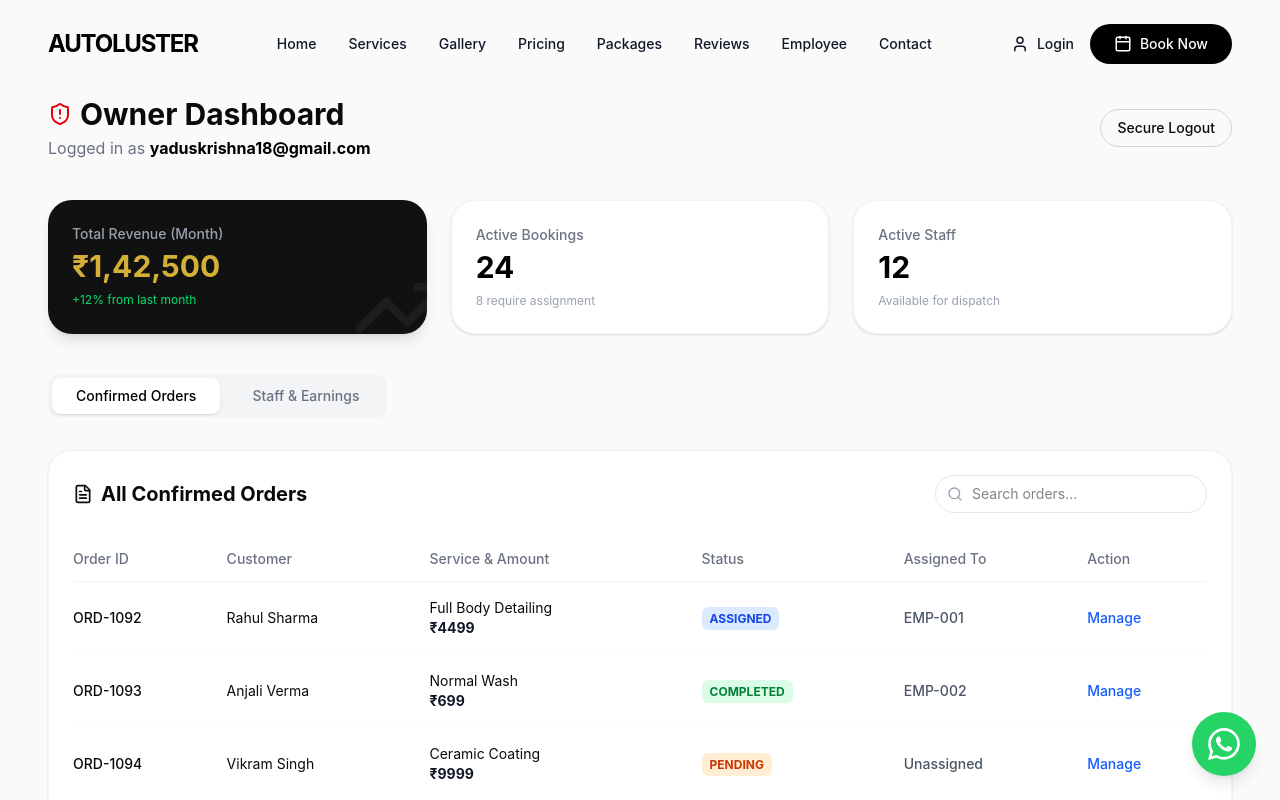
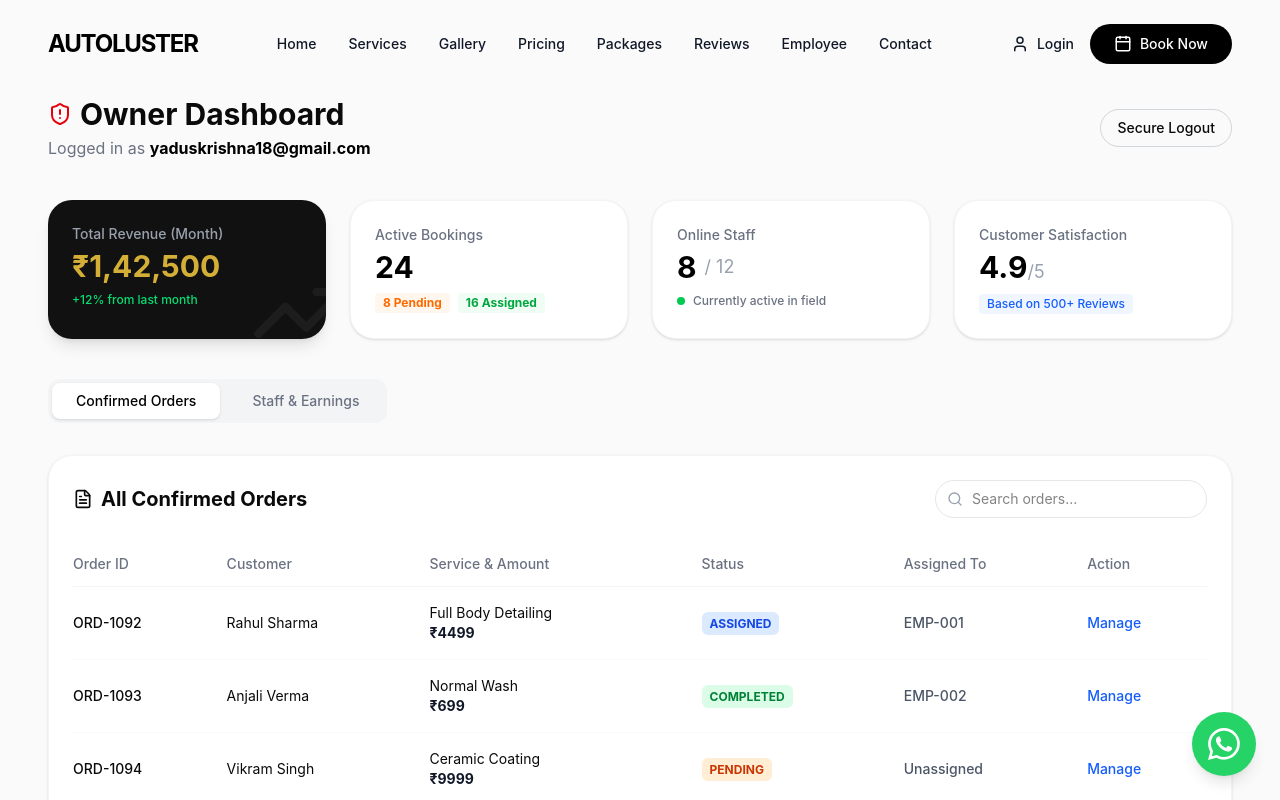
Before and after one commit to yaduskrishna18-cpu/autoluster-car-detailing-booking-portal, a React (Vite) app: page /admin in a window 1280 px wide. Shown: the top 800 px of the page. Built offline with nearby package versions, Linux system fonts and the light colour scheme.

Commit message:
Update employee upload form and admin dashboard metrics

```diff
--- a/src/pages/AdminDashboard.jsx
+++ b/src/pages/AdminDashboard.jsx
@@ -42,22 +42,35 @@ export default function AdminDashboard() {
         </div>
 
         {/* Global KPI Cards */}
-        <div className="grid grid-cols-1 md:grid-cols-3 gap-6 mb-10">
+        <div className="grid grid-cols-1 md:grid-cols-2 lg:grid-cols-4 gap-6 mb-10">
           <div className="bg-[#111111] text-white p-6 rounded-3xl shadow-lg relative overflow-hidden">
             <TrendingUp size={100} className="absolute -right-6 -bottom-6 opacity-5 text-white" />
             <p className="text-gray-400 text-sm font-medium mb-1">Total Revenue (Month)</p>
             <h2 className="text-3xl font-bold text-[#d4af37]">₹1,42,500</h2>
-            <p className="text-green-400 text-xs mt-2">+12% from last month</p>
+            <p className="text-green-400 text-xs mt-2 font-medium">+12% from last month</p>
           </div>
           <div className="bg-white p-6 rounded-3xl shadow-sm border border-gray-100">
             <p className="text-gray-500 text-sm font-medium mb-1">Active Bookings</p>
             <h2 className="text-3xl font-bold text-black">24</h2>
-            <p className="text-gray-400 text-xs mt-2">8 require assignment</p>
+            <div className="flex items-center gap-2 mt-2">
+              <span className="text-orange-500 text-xs font-bold bg-orange-50 px-2 py-0.5 rounded">8 Pending</span>
+              <span className="text-green-600 text-xs font-bold bg-green-50 px-2 py-0.5 rounded">16 Assigned</span>
+            </div>
           </div>
           <div className="bg-white p-6 rounded-3xl shadow-sm border border-gray-100">
-            <p className="text-gray-500 text-sm font-medium mb-1">Active Staff</p>
-            <h2 className="text-3xl font-bold text-black">12</h2>
-            <p className="text-gray-400 text-xs mt-2">Available for dispatch</p>
+            <p className="text-gray-500 text-sm font-medium mb-1">Online Staff</p>
+            <h2 className="text-3xl font-bold text-black flex items-center gap-2">
+              8 <span className="text-gray-400 text-lg font-normal">/ 12</span>
+            </h2>
+            <div className="flex items-center gap-2 mt-2">
+              <span className="w-2 h-2 rounded-full bg-green-500"></span>
+              <span className="text-gray-500 text-xs font-medium">Currently active in field</span>
+            </div>
+          </div>
+          <div className="bg-white p-6 rounded-3xl shadow-sm border border-gray-100">
+            <p className="text-gray-500 text-sm font-medium mb-1">Customer Satisfaction</p>
+            <h2 className="text-3xl font-bold text-black">4.9<span className="text-gray-400 text-lg font-normal">/5</span></h2>
+            <p className="text-blue-600 text-xs mt-2 font-medium bg-blue-50 w-max px-2 py-0.5 rounded">Based on 500+ Reviews</p>
           </div>
         </div>
 
--- a/src/pages/EmployeePortal.jsx
+++ b/src/pages/EmployeePortal.jsx
@@ -239,21 +239,33 @@ export default function EmployeePortal() {
 
           {/* Upload Finished Work Section */}
           <div className="mt-8 bg-white rounded-3xl p-6 md:p-8 border border-gray-100 shadow-sm">
-            <h2 className="text-xl font-bold mb-4">Upload Finished Work</h2>
-            <p className="text-gray-500 text-sm mb-6">Upload photos of completed jobs to be featured in the Autoluster public gallery.</p>
+            <h2 className="text-xl font-bold mb-4">Upload Before & After Transformation</h2>
+            <p className="text-gray-500 text-sm mb-6">Upload photos to showcase the premium detailing transformation in the public gallery.</p>
 
-            <div className="border-2 border-dashed border-gray-200 rounded-2xl p-8 text-center hover:bg-gray-50 transition-colors cursor-pointer">
-              <div className="w-16 h-16 bg-gray-100 rounded-full flex items-center justify-center mx-auto mb-4">
-                <svg xmlns="http://www.w3.org/2000/svg" width="24" height="24" viewBox="0 0 24 24" fill="none" stroke="currentColor" strokeWidth="2" strokeLinecap="round" strokeLinejoin="round" className="text-gray-600"><path d="M21 15v4a2 2 0 0 1-2 2H5a2 2 0 0 1-2-2v-4"></path><polyline points="17 8 12 3 7 8"></polyline><line x1="12" y1="3" x2="12" y2="15"></line></svg>
+            <div className="grid grid-cols-1 md:grid-cols-2 gap-4 mb-6">
+              {/* Before Upload */}
+              <div className="border-2 border-dashed border-gray-200 rounded-2xl p-6 text-center hover:bg-gray-50 transition-colors cursor-pointer flex flex-col items-center justify-center min-h-[160px]">
+                <div className="w-12 h-12 bg-gray-100 rounded-full flex items-center justify-center mb-3">
+                  <svg xmlns="http://www.w3.org/2000/svg" width="20" height="20" viewBox="0 0 24 24" fill="none" stroke="currentColor" strokeWidth="2" strokeLinecap="round" strokeLinejoin="round" className="text-gray-600"><path d="M21 15v4a2 2 0 0 1-2 2H5a2 2 0 0 1-2-2v-4"></path><polyline points="17 8 12 3 7 8"></polyline><line x1="12" y1="3" x2="12" y2="15"></line></svg>
+                </div>
+                <p className="font-medium text-black mb-1">Upload "Before" Photo</p>
+                <p className="text-xs text-gray-500">Condition before service</p>
               </div>
-              <p className="font-medium text-black mb-1">Click to upload photos</p>
-              <p className="text-xs text-gray-500">PNG, JPG up to 10MB</p>
+
+              {/* After Upload */}
+              <div className="border-2 border-dashed border-gray-200 rounded-2xl p-6 text-center hover:bg-gray-50 transition-colors cursor-pointer flex flex-col items-center justify-center min-h-[160px]">
+                <div className="w-12 h-12 bg-blue-50 rounded-full flex items-center justify-center mb-3">
+                  <svg xmlns="http://www.w3.org/2000/svg" width="20" height="20" viewBox="0 0 24 24" fill="none" stroke="currentColor" strokeWidth="2" strokeLinecap="round" strokeLinejoin="round" className="text-blue-600"><path d="M21 15v4a2 2 0 0 1-2 2H5a2 2 0 0 1-2-2v-4"></path><polyline points="17 8 12 3 7 8"></polyline><line x1="12" y1="3" x2="12" y2="15"></line></svg>
+                </div>
+                <p className="font-medium text-black mb-1">Upload "After" Photo</p>
+                <p className="text-xs text-gray-500">Final glossy finish</p>
+              </div>
             </div>
 
-            <div className="mt-6 flex flex-col md:flex-row gap-4">
-              <input type="text" placeholder="Vehicle Name (e.g. BMW 5 Series)" className="flex-1 p-3 border border-gray-200 rounded-xl focus:outline-none focus:ring-1 focus:ring-black text-sm" />
-              <button className="bg-black text-white px-8 py-3 rounded-xl font-medium hover:bg-gray-800 transition-colors">
-                Submit to Gallery
+            <div className="flex flex-col md:flex-row gap-4">
+              <input type="text" placeholder="Vehicle Model & Service (e.g. BMW 5 Series - Ceramic Coating)" className="flex-1 p-3 border border-gray-200 rounded-xl focus:outline-none focus:ring-1 focus:ring-black text-sm" />
+              <button className="bg-black text-white px-8 py-3 rounded-xl font-medium hover:bg-gray-800 transition-colors whitespace-nowrap">
+                Submit Transformation
               </button>
             </div>
           </div>
```
